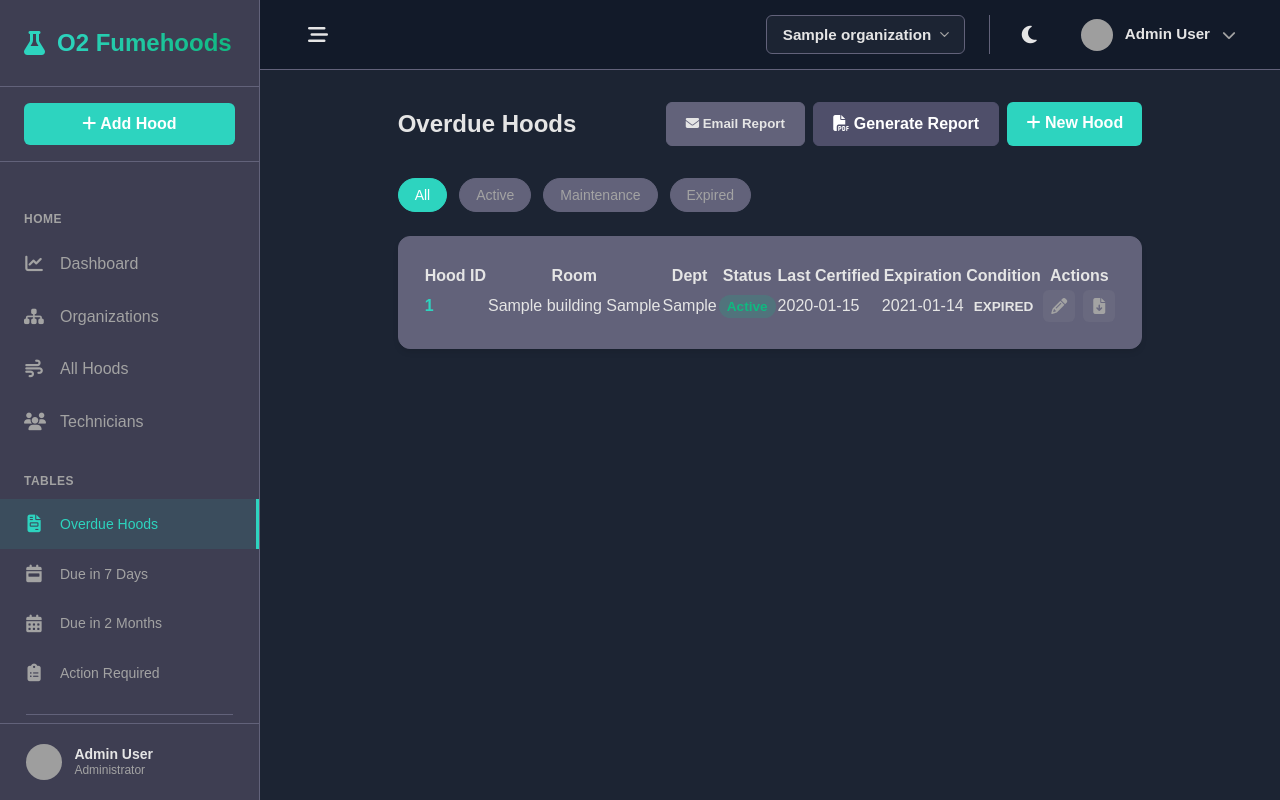
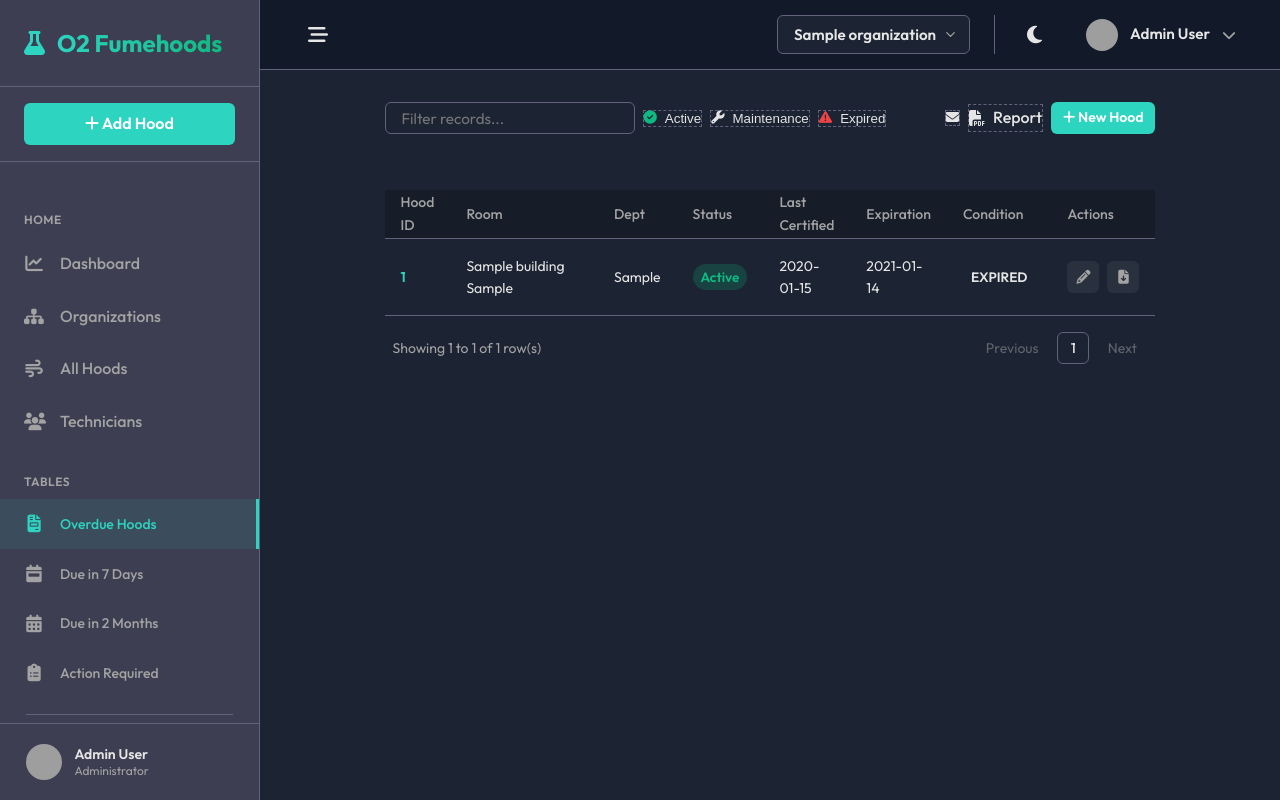
Before and after one commit to rafshawn/Flask-Lab-Dashboard, a Flask app: page /hoods?filter=Overdue in a window 1280 px wide. Run offline with Flask 3, Linux system fonts and the light colour scheme; tables that the repository leaves empty hold one stand-in row (values such as "Sample post"); grey boxes are pictures that could not be loaded.

Commit message:
fixed tables

```diff
--- a/static/css/components.css
+++ b/static/css/components.css
@@ -35,6 +35,14 @@
   border: 1px solid var(--border);
 }
 
+.rounded-md {
+  border-radius: 0.375rem;
+}
+
+.w-100 {
+  width: 100%;
+}
+
 .btn-secondary:hover {
   background-color: var(--border);
 }
@@ -58,6 +66,20 @@
 .btn-accent:hover {
   filter: brightness(0.9);
   transform: translateY(-1px);
+}
+
+.btn-outline-dashed {
+  background-color: transparent;
+  color: var(--text-main);
+  border: 1px dashed var(--border);
+  font-weight: 500;
+  display: flex;
+  align-items: center;
+  gap: 0.5rem;
+}
+
+.btn-outline-dashed:hover {
+  background-color: var(--input);
 }
 
 /* ============================================
@@ -238,6 +260,13 @@
   font-size: 1rem;
 }
 
+.input-sm {
+  height: 2rem;
+  padding: 0.25rem 0.75rem;
+  font-size: 0.875rem;
+  border-radius: 0.375rem;
+}
+
 .modern-form input:focus,
 .modern-form select:focus,
 .form-control:focus,
--- a/static/css/datatables.css
+++ b/static/css/datatables.css
@@ -1,50 +1,155 @@
 /* ============================================
-   DataTables Plugin Overrides
+   DataTables Plugin Overrides (Shadcn Style)
    ============================================ */
 
+/* Main Table Container */
+.dataTables_wrapper {
+  color: var(--text-main);
+  font-size: 0.875rem; /* text-sm */
+}
+
+/* Toolbar (Search and Length Menu) */
+.table-top {
+  display: flex;
+  align-items: center;
+  justify-content: space-between;
+  margin-bottom: 1rem;
+}
+
+/* Search Input */
+.dataTables_wrapper .dataTables_filter {
+  margin-bottom: 0 !important;
+}
+
+.dataTables_wrapper .dataTables_filter label {
+  display: flex;
+  align-items: center;
+}
+
 .dataTables_wrapper .dataTables_filter input {
-  background-color: var(--background);
+  background-color: transparent;
   border: 1px solid var(--border);
   color: var(--text-main);
-  border-radius: 6px;
-  padding: 0.4rem 0.75rem;
-  margin-left: 0.5rem;
+  border-radius: 0.375rem; /* rounded-md */
+  padding: 0.25rem 0.75rem;
+  margin-left: 0;
+  height: 2rem; /* h-8 */
+  width: 150px;
+  transition: width 0.3s, border-color 0.2s, box-shadow 0.2s;
+  font-size: 0.875rem;
+}
+
+@media (min-width: 1024px) {
+  .dataTables_wrapper .dataTables_filter input {
+    width: 250px; /* lg:w-[250px] */
+  }
 }
 
 .dataTables_wrapper .dataTables_filter input:focus {
   outline: none;
   border-color: var(--primary);
+  box-shadow: 0 0 0 2px color-mix(in srgb, var(--primary) 20%, transparent);
 }
 
-.dataTables_wrapper .dataTables_length select {
-  background-color: var(--background);
-  border: 1px solid var(--border);
-  color: var(--text-main);
-  border-radius: 6px;
-  padding: 0.2rem 0.5rem;
+/* Add custom search placeholder via pseudoelement if needed, or rely on JS placeholder */
+
+/* Table Element Overrides */
+table.dataTable.no-footer {
+  border-bottom: 0 !important;
 }
 
-.dataTables_wrapper .dataTables_info,
-.dataTables_wrapper .dataTables_length,
-.dataTables_wrapper .dataTables_filter {
+table.dataTable thead th,
+table.dataTable thead td {
+  border-bottom: 1px solid var(--border) !important;
+  color: var(--text-muted);
+  font-weight: 500;
+  text-transform: none;
+  padding: 0 1rem;
+  height: 3rem; /* h-12 */
+  vertical-align: middle;
+}
+
+/* Remove default sort icons and use CSS/pseudo elements if desired, or keep as is */
+table.dataTable thead th.sorting:after,
+table.dataTable thead th.sorting_asc:after,
+table.dataTable thead th.sorting_desc:after {
+  opacity: 0.5;
+}
+
+table.dataTable tbody td {
+  padding: 1rem;
+  vertical-align: middle;
+  border-top: 0 !important;
+  border-bottom: 1px solid var(--border);
+  transition: background-color 0.2s;
+}
+
+/* Row Hover / Selection */
+table.dataTable tbody tr {
+  background-color: transparent !important;
+}
+
+table.dataTable tbody tr:hover td {
+  background-color: color-mix(in srgb, var(--text-muted) 10%, transparent) !important; /* hover:bg-muted/50 */
+}
+
+/* Pagination Bottom Bar */
+.table-bottom {
+  display: flex;
+  align-items: center;
+  justify-content: space-between;
+  margin-top: 1rem;
+  padding: 0 0.5rem; /* px-2 */
+}
+
+/* Info Section (e.g. Showing 1 to 10 of 50 entries) */
+.dataTables_wrapper .dataTables_info {
   color: var(--text-muted) !important;
-  margin-bottom: 1rem;
+  padding-top: 0 !important;
+  margin-bottom: 0 !important;
+}
+
+/* Pagination Controls */
+.dataTables_wrapper .dataTables_paginate {
+  padding-top: 0 !important;
+  display: flex;
+  align-items: center;
+  gap: 0.5rem;
 }
 
 .dataTables_wrapper .dataTables_paginate .paginate_button {
   color: var(--text-main) !important;
   border: 1px solid transparent !important;
-  border-radius: 6px !important;
+  border-radius: 0.375rem !important; /* rounded-md */
+  padding: 0.25rem 0.6rem !important;
+  min-width: 2rem;
+  height: 2rem;
+  display: inline-flex;
+  align-items: center;
+  justify-content: center;
+  font-size: 0.875rem;
+  background: transparent !important;
+  transition: background-color 0.2s;
 }
 
 .dataTables_wrapper .dataTables_paginate .paginate_button.current,
 .dataTables_wrapper .dataTables_paginate .paginate_button.current:hover {
-  background: var(--primary) !important;
-  color: white !important;
-  border-color: var(--primary) !important;
+  background: transparent !important;
+  color: var(--text-main) !important;
+  border-color: var(--border) !important; /* outline variant */
+  font-weight: 500;
 }
 
-.dataTables_wrapper .dataTables_paginate .paginate_button:hover {
-  background: var(--input) !important;
-  border-color: var(--border) !important;
+.dataTables_wrapper .dataTables_paginate .paginate_button:not(.disabled):hover {
+  background: var(--input) !important; /* bg-accent */
+  color: var(--text-main) !important;
 }
+
+.dataTables_wrapper .dataTables_paginate .paginate_button.disabled,
+.dataTables_wrapper .dataTables_paginate .paginate_button.disabled:hover,
+.dataTables_wrapper .dataTables_paginate .paginate_button.disabled:active {
+  color: color-mix(in srgb, var(--text-muted) 50%, transparent) !important;
+  background: transparent !important;
+  cursor: not-allowed;
+  box-shadow: none;
+}
--- a/static/css/variables.css
+++ b/static/css/variables.css
@@ -3,7 +3,7 @@
    ============================================ */
 
 @font-face {
-    font-family: 'Outfit', Arial, sans-serif;
+    font-family: 'Outfit';
     src: url('/static/fonts/Outfit-VariableFont_wght.ttf') format('truetype');
     font-weight: 300 400 500 600 700;
     font-style: normal;
@@ -49,7 +49,7 @@
   --sidebar-ring: #2dd4bf;
   --header-bg: rgba(17, 24, 39, 0.8);
 
-  --font-family: "Outfit", sans-serif;
+  --font-family: "Outfit", Arial, sans-serif;
   --radius: 0.375rem;
 }
 
--- a/templates/base.html
+++ b/templates/base.html
@@ -7,7 +7,14 @@
     <!-- Main CSS (imports all modular stylesheets) -->
     <link rel="stylesheet" href="{{ url_for('static', filename='style.css', v=3) }}">
     <!-- FontAwesome Icons -->
+    <!-- FontAwesome Icons -->
     <link rel="stylesheet" href="https://cdnjs.cloudflare.com/ajax/libs/font-awesome/6.4.0/css/all.min.css">
+
+    <!-- jQuery and DataTables -->
+    <script src="https://code.jquery.com/jquery-3.7.0.min.js"></script>
+    <script src="https://cdn.datatables.net/1.13.6/js/jquery.dataTables.min.js"></script>
+
+    <!-- Chart.js -->
     <script src="https://cdn.jsdelivr.net/npm/chart.js"></script>
 </head>
 <body>
--- a/templates/hoods.html
+++ b/templates/hoods.html
@@ -16,47 +16,44 @@
 </div>
 {% else %}
 
-<div class="page-header">
-    <h2>
-        {% if current_filter == 'Overdue' %}Overdue Hoods
-        {% elif current_filter == 'Due1Week' %}Due in 7 Days
-        {% elif current_filter == 'Due2Months' %}Due in 2 Months
-        {% elif current_filter == 'ActionTaken' %}Action Required
-        {% elif current_filter == 'ActiveValid' %}Active & Valid Hoods
-        {% elif current_filter == 'Maintenance' %}Hoods in Maintenance
-        {% else %}All Fumehoods{% endif %}
-    </h2>
-    <div class="d-flex gap-2">
-        <button
-            class="btn-secondary"
-            onclick="openConfirmModal('Email reporting will be enabled in a future update once the SMTP server is configured.', function(){}, 'OK', '#4b5563')"
-            title="Email Report (Coming Soon)"
-        >
-            <i class="fa-solid fa-envelope"></i> Email Report
+<div class="table-top mb-4">
+    <div class="d-flex align-items-center justify-content-between w-100">
+        <div class="d-flex align-items-center gap-2" id="toolbar-filters">
+            <!-- Search Input -->
+            <input type="text" id="customSearch" class="form-control input-sm" placeholder="Filter records..." style="width: 250px;">
+
+            <!-- Faceted Filters -->
+            <button class="btn-outline-dashed" onclick="filterTable('Active')" id="filter-active">
+                <i class="fa-solid fa-circle-check text-success"></i> Active
             </button>
-        <a
-            href="{{ url_for('hoods.print_hoods', filter=current_filter) }}"
-            target="_blank"
-            class="btn-accent"
-        >
-            <i class="fa-solid fa-file-pdf"></i> Generate Report
+            <button class="btn-outline-dashed" onclick="filterTable('Maintenance')" id="filter-maint">
+                <i class="fa-solid fa-wrench text-warning"></i> Maintenance
+            </button>
+            <button class="btn-outline-dashed" onclick="filterCondition('EXPIRED')" id="filter-expired">
+                <i class="fa-solid fa-triangle-exclamation text-danger"></i> Expired
+            </button>
+            <button class="btn-outline-dashed" onclick="clearFilters()" id="filter-clear" style="display:none;">
+                <i class="fa-solid fa-xmark"></i> Clear Filters
+            </button>
+        </div>
+
+        <!-- Actions -->
+        <div class="d-flex align-items-center gap-2" id="toolbar-actions">
+            <button class="btn-outline-dashed" onclick="openConfirmModal('Email reporting will be enabled in a future update once the SMTP server is configured.', function(){}, 'OK', '#4b5563')" title="Email Report (Coming Soon)">
+                <i class="fa-solid fa-envelope"></i>
+            </button>
+            <a href="{{ url_for('hoods.print_hoods', filter=current_filter) }}" target="_blank" class="btn-outline-dashed">
+                <i class="fa-solid fa-file-pdf"></i> Report
             </a>
-        <a href="{{ url_for('hoods.add_hood') }}" class="btn-primary">
+            <a href="{{ url_for('hoods.add_hood') }}" class="btn-primary input-sm d-flex align-items-center gap-2">
                 <i class="fa-solid fa-plus"></i> New Hood
             </a>
         </div>
     </div>
-
-<!-- Status Pill Filters -->
-<div class="filter-chips">
-    <button class="chip active" onclick="filterTable('')">All</button>
-    <button class="chip" onclick="filterTable('Active')">Active</button>
-    <button class="chip" onclick="filterTable('Maintenance')">Maintenance</button>
-    <button class="chip" onclick="filterCondition('EXPIRED')">Expired</button>
 </div>
 
-<div class="apex-table-card">
-    <table id="hoodsTable" class="table align-middle">
+<div class="rounded-md border border-border overflow-hidden mb-8">
+    <table id="hoodsTable" class="data-table w-100 table align-middle">
         <thead>
             <tr>
                 <th>Hood ID</th>
@@ -107,40 +104,71 @@
 <script>
     let dtTable;
     $(document).ready(function() {
+        if (typeof $.fn.DataTable !== 'undefined') {
             dtTable = $('#hoodsTable').DataTable({
                 responsive: true,
                 pageLength: 10,
                 language: {
-                search: "_INPUT_",
-                searchPlaceholder: "Search records..."
+                    search: "",
+                    searchPlaceholder: "Filter records...",
+                    info: "Showing _START_ to _END_ of _TOTAL_ row(s)",
+                    infoEmpty: "No rows found"
                 },
-            dom: '<"table-top"f>rt<"table-bottom"ip>',
+                dom: '<"d-flex align-items-center justify-content-between p-4 mb-2">rt<"table-bottom"ip>',
                 columnDefs: [
                     { orderable: false, targets: 7 } // Disable sorting on Actions
-            ]
+                ],
+                initComplete: function() {
+                    let api = this.api();
+                    $('#customSearch').on('keyup', function() {
+                        api.search(this.value).draw();
+                    });
+                }
+            });
+        }
     });
 
-        // Setup filter chip active state toggle
-        $('.chip').click(function() {
-            $('.chip').removeClass('active');
-            $(this).addClass('active');
-        });
+    function updateFilterButtons(activeId) {
+        $('.btn-outline-dashed').removeClass('active').css({
+            'background-color': 'transparent',
+            'color': 'var(--text-main)'
         });
 
+        if (activeId) {
+            $('#filter-' + activeId).css({
+                'background-color': 'var(--input)',
+                'border-color': 'var(--primary)'
+            });
+            $('#filter-clear').show();
+        } else {
+            $('#filter-clear').hide();
+        }
+    }
+
+    function clearFilters() {
+        if (!dtTable) return;
+        dtTable.search('').columns().search('').draw();
+        $('#customSearch').val('');
+        updateFilterButtons(null);
+    }
+
     function filterTable(val) {
-        // Clear any previous individual column searches
-        dtTable.columns().search('');
-        // Search globally by status string
+        if (!dtTable) return;
+        dtTable.column(6).search(''); // Clear Condition filter
         if (val) {
-             dtTable.column(3).search('\\b' + val + '\\b', true, false).draw(); // regex exact match
+             dtTable.column(3).search(val).draw();
+             updateFilterButtons(val === 'Active' ? 'active' : 'maint');
         } else {
-             dtTable.search('').draw(); // Clear all
+             dtTable.column(3).search('').draw();
+             updateFilterButtons(null);
         }
     }
 
     function filterCondition(val) {
-        dtTable.columns().search('');
+        if (!dtTable) return;
+        dtTable.column(3).search(''); // Clear Status filter
         dtTable.column(6).search(val).draw();
+        updateFilterButtons('expired');
     }
 </script>
 {% endif %}
--- a/templates/orgs.html
+++ b/templates/orgs.html
@@ -7,8 +7,8 @@
     </div>
 </div>
 
-<div class="apex-table-card">
-    <table class="table align-middle">
+<div class="rounded-md border border-border overflow-hidden mt-4">
+    <table class="data-table w-100 table align-middle">
         <thead>
             <tr>
                 <th>Logo</th>
```
Also changed, not shown: templates/building_detail.html (+14 -12 lines), templates/org_detail.html (+7 -7 lines), templates/settings.html (+4 -4 lines), templates/technicians.html (+4 -3 lines). Lines whose indentation alone changed are shown as unchanged.
